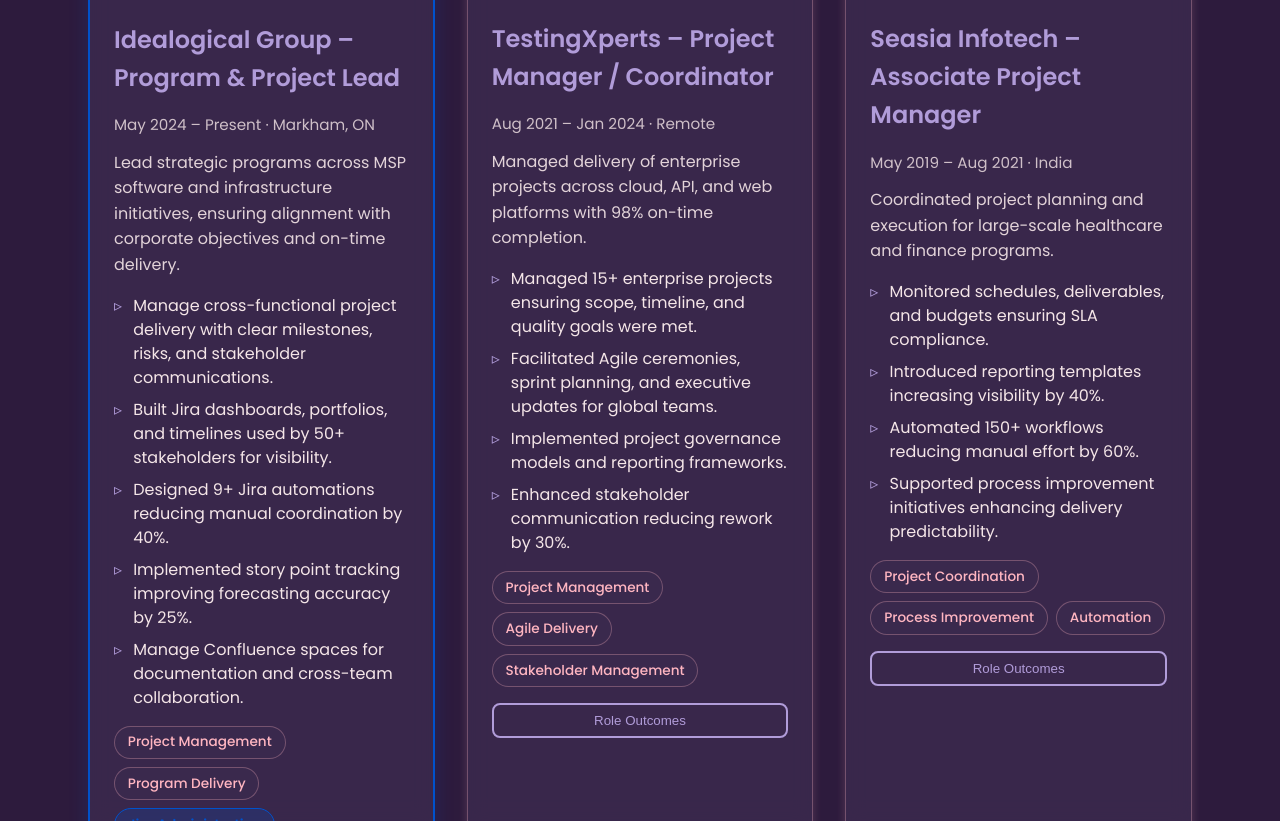
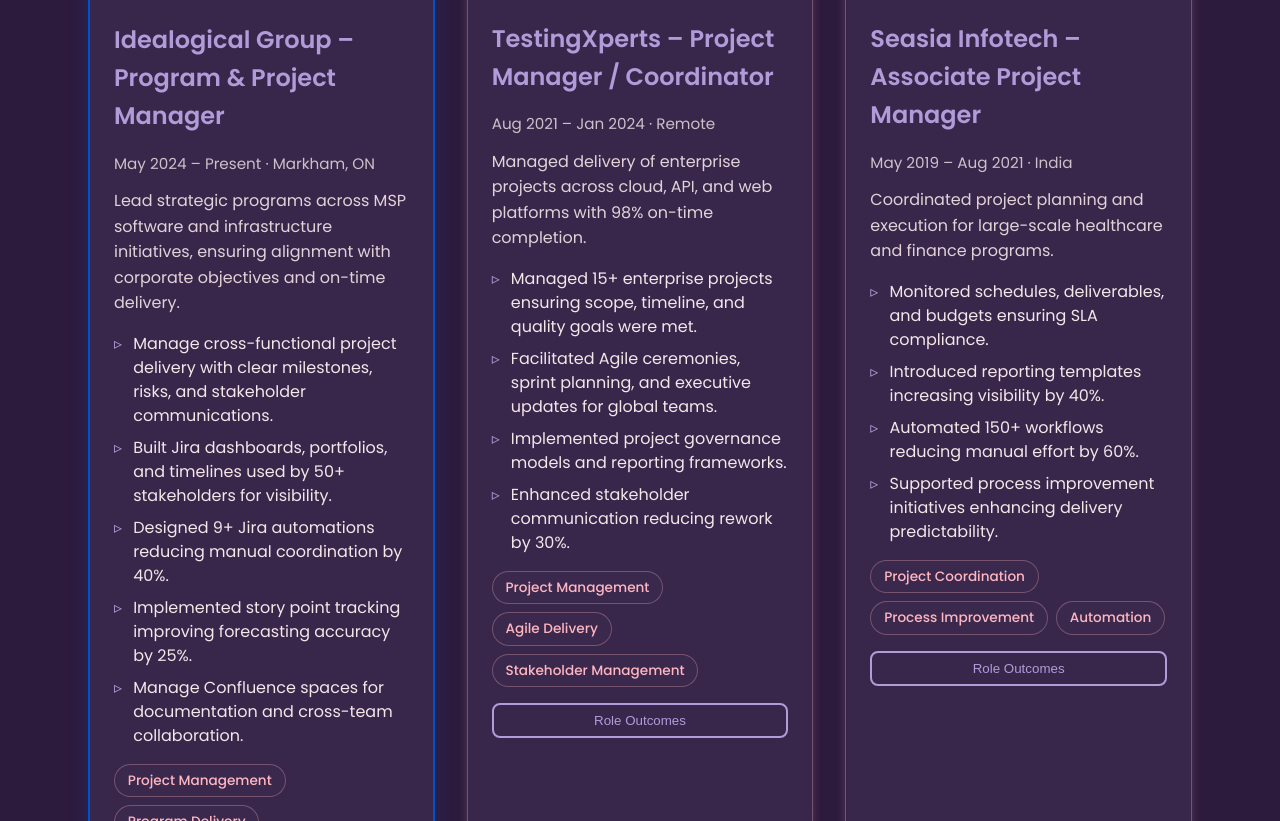
Before and after one commit to sheenachugh22/portfolio, a plain HTML site: page index.html in a window 1280 px wide. Shown: the part 4204-5025 px from the top of the page. Drawn offline with Linux system fonts and the light colour scheme.

Commit message:
Update index.html

```diff
--- a/index.html
+++ b/index.html
@@ -290,7 +290,7 @@
                         <img src="https://images.unsplash.com/photo-1551288049-bebda4e38f71?w=800&h=600&fit=crop&auto=format&q=80" alt="Technology Analytics Dashboard">
                     </div>
                     <div class="project-content">
-                        <h3>Idealogical Group – Program &amp; Project Lead</h3>
+                        <h3>Idealogical Group – Program &amp; Project Manager</h3>
                         <p class="project-meta">May 2024 – Present · Markham, ON</p>
                         <p class="project-description">Lead strategic programs across MSP software and infrastructure initiatives, ensuring alignment with corporate objectives and on-time delivery.</p>
                         <ul class="impact-list">
```
